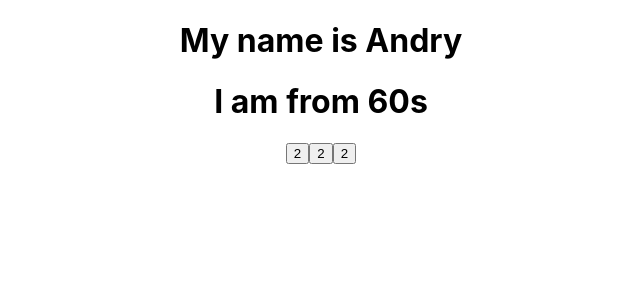
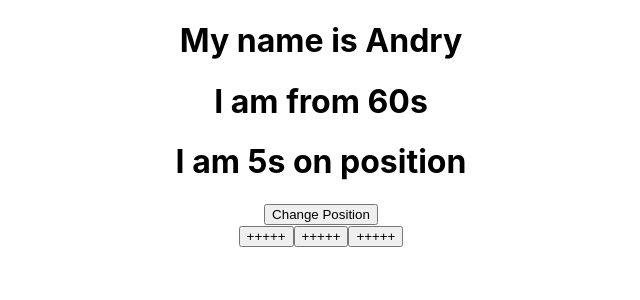
Before and after one commit to AndryFursa/project_1, a React (Create React App) app: page / in a window 1280 px wide. Shown: the top 300 px of the page, without its empty margins (319-959 px from the left). Built offline with nearby package versions, Linux system fonts and the light colour scheme.

Commit message:
states add

```diff
--- a/src/components/Button/Button.js
+++ b/src/components/Button/Button.js
@@ -1,11 +1,5 @@
 function Button() {
-  let textButton = 'Click me!'
-
-  return (
-    <button className="Button" onClick={(textButton = '2')}>
-      {textButton}
-    </button>
-  )
+  return <button className="Button">+++++</button>
 }
 
 export default Button
--- a/src/components/me/Me.js
+++ b/src/components/me/Me.js
@@ -1,9 +1,34 @@
-const Me = ({ name, years }) => {
+import { Component } from 'react'
+
+class Me extends Component {
+  constructor(props) {
+    super(props)
+    this.state = {
+      position: 5,
+      textButton: 'Change Position',
+    }
+  }
+
+  changeTextButton = () => {
+    this.setState((state) => ({
+      position: 1 + state.position,
+      textButton: 'Position changed',
+    }))
+    console.log(this.state.position)
+  }
+
+  render() {
+    const { name, years } = this.props
     return (
       <div>
         <h1>My name is {name}</h1>
         <h1>I am from {years}s </h1>
+        <h1>I am {this.state.position}s on position </h1>
+        <button className="Button" onClick={this.changeTextButton}>
+          {this.state.textButton}
+        </button>
       </div>
     )
   }
+}
 export default Me
```
Lines whose indentation alone changed are shown as unchanged.
